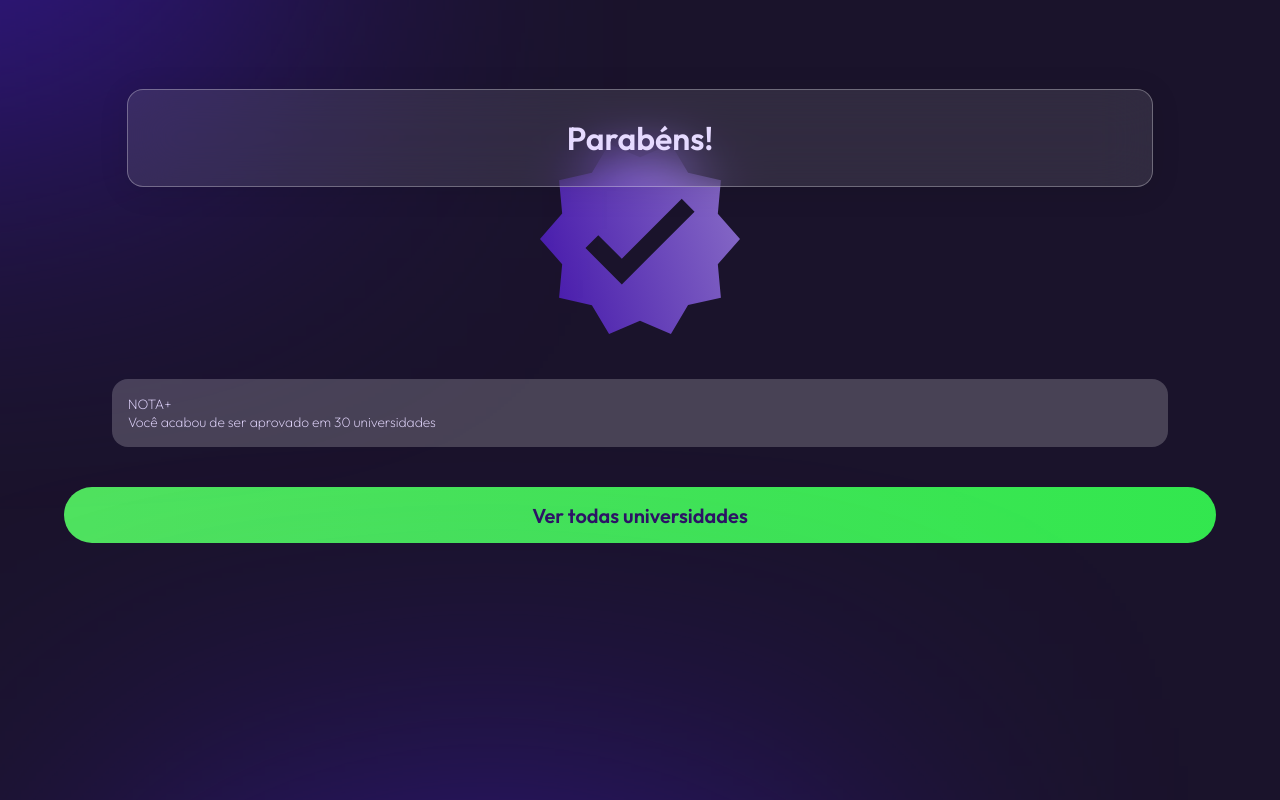
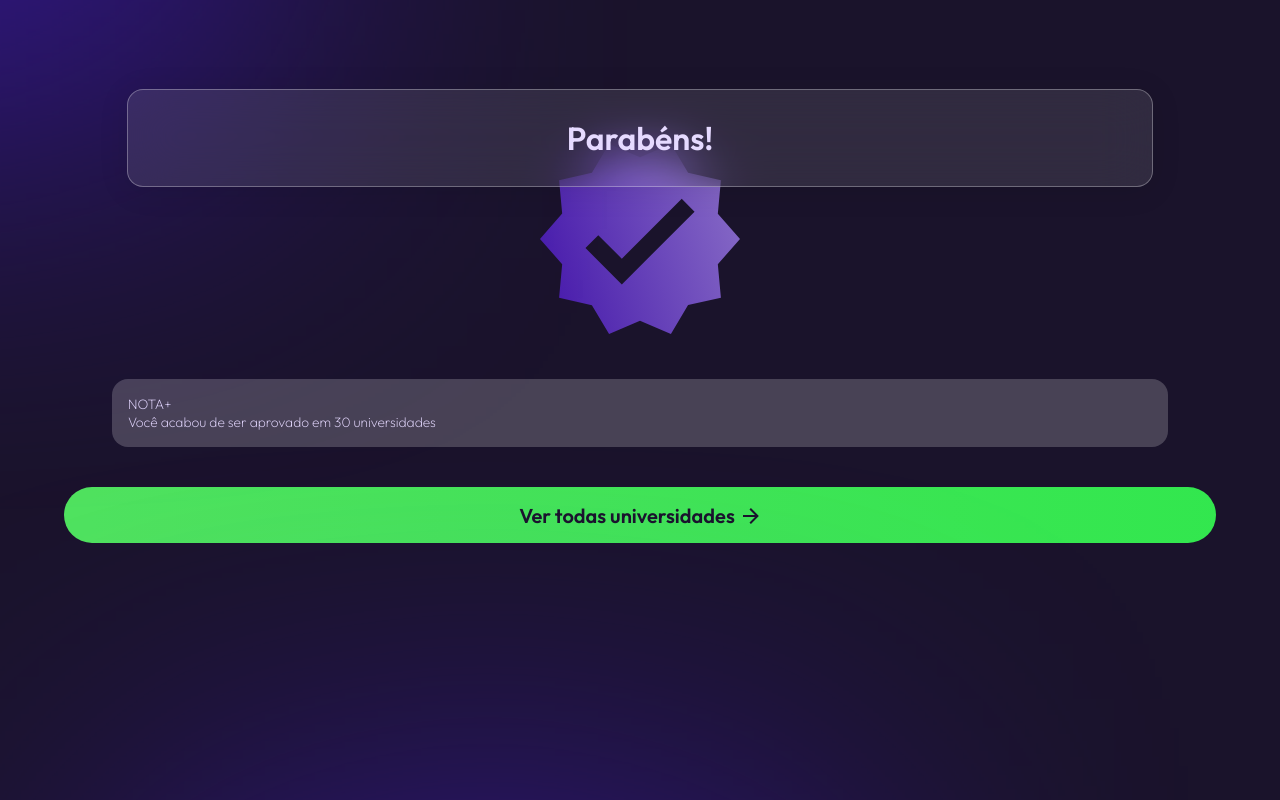
Before and after one commit to bolodissenoura/nota-mais, a Next.js app in the folder apps/frontend/: page /cta in a window 1280 px wide. Built offline with nearby package versions, Linux system fonts and the light colour scheme.

Commit message:
fix: cta buttons

```diff
--- a/apps/frontend/src/pages/cta.tsx
+++ b/apps/frontend/src/pages/cta.tsx
@@ -2,10 +2,15 @@ import Head from "next/head";
 import { HomeContainer } from "../styles/pages/home";
 
 import { ButtonCTA } from "../styles/buttons";
-import { TypographyH1, TypographyP1 } from "../styles/typography";
+import {
+  TypographyBtn,
+  TypographyH1,
+  TypographyP1,
+} from "../styles/typography";
 import { GlassMorphism, GlassNotification } from "../styles/pages/cta";
 import Image from "next/image";
 import logoNota from "../assets/logo.svg";
+import ArrowIcon from "../assets/icons/arrowIcon";
 
 export default function Cta() {
   return (
@@ -33,7 +38,8 @@ export default function Cta() {
             background:
               "linear-gradient(90deg, #4FE35E 2.32%, #30E74D 107.7%);",
           }}>
-          Ver todas universidades
+          <TypographyBtn>Ver todas universidades</TypographyBtn>
+          <ArrowIcon size={22} color="#1A132B" />
         </ButtonCTA>
       </HomeContainer>
     </>
--- a/apps/frontend/src/styles/buttons.ts
+++ b/apps/frontend/src/styles/buttons.ts
@@ -1,6 +1,11 @@
 import { styled } from ".";
 
 export const ButtonCTA = styled("button", {
+  display: "flex",
+  justifyContent: "center",
+  alignItems: "center",
+  textAlign: "center",
+  gap: "4px",
   width: "90%",
   height: "3.5rem",
   borderRadius: "2.18rem",
@@ -8,6 +13,7 @@ export const ButtonCTA = styled("button", {
   background: "linear-gradient(90deg, #8E63EE 2.32%, #8C71C9 107.7%)",
   color: "$purple400",
   fontSize: "$md",
+  textDecoration: "none",
   "&:hover": {
     cursor: "pointer",
   },
```
